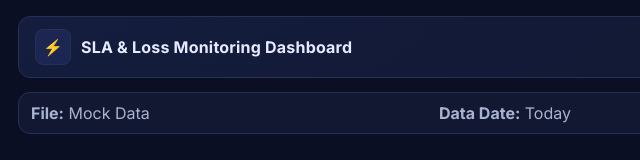
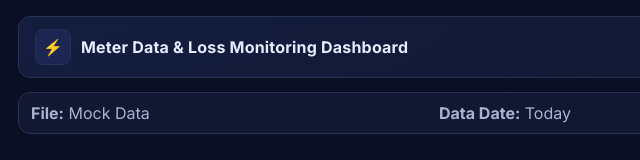
Before and after one commit to AROfficial04/Genus, a plain HTML site: page index.html in a window 1280 px wide. Shown: the top 160 px of the page, 2-642 px from the left. Drawn offline with Linux system fonts and the light colour scheme; no server answers; a script that the page names is missing.

Commit message:
fifth update

```diff
--- a/index.html
+++ b/index.html
@@ -3,7 +3,7 @@
   <head>
     <meta charset="UTF-8" />
     <meta name="viewport" content="width=device-width, initial-scale=1.0" />
-    <title>SLA & Loss Monitoring Dashboard</title>
+    <title>Meter Data & Loss Monitoring Dashboard</title>
     <link rel="preconnect" href="https://fonts.googleapis.com">
     <link rel="preconnect" href="https://fonts.gstatic.com" crossorigin>
     <link href="https://fonts.googleapis.com/css2?family=Inter:wght@400;500;600;700&display=swap" rel="stylesheet">
@@ -16,7 +16,7 @@
       <header class="app-header">
         <div class="brand">
           <div class="logo">⚡</div>
-          <div class="title">SLA & Loss Monitoring Dashboard</div>
+          <div class="title">Meter Data & Loss Monitoring Dashboard</div>
         </div>
         <div class="header-actions">
           <input id="globalSearch" class="search" type="search" placeholder="Search Feeder, DT, or Meter..." />
```
